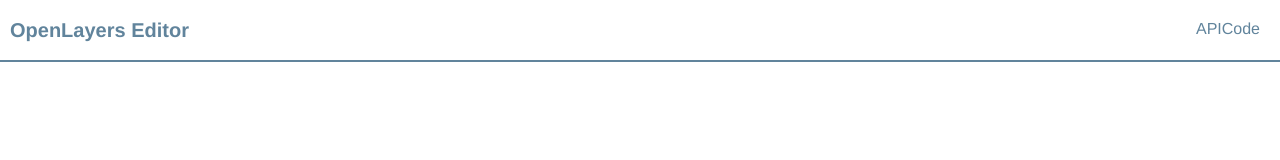
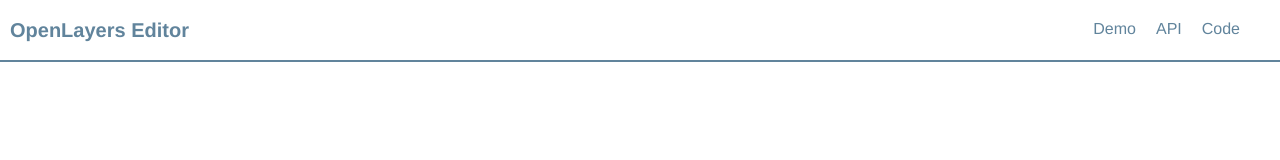
Before and after one commit to mhaertwig/ole-demo, a Vue app: page / in a window 1280 px wide. Shown: the top 160 px of the page. Built offline with nearby package versions, Linux system fonts and the light colour scheme.

Commit message:
Updated main page.

```diff
--- a/src/App.vue
+++ b/src/App.vue
@@ -3,9 +3,10 @@
     <div id="header">
       <nav>
         <div id="brand">OpenLayers Editor</div>
+        <a href="#/example">Demo</a>
         <a href="#/api">API</a>
-        <a href="https://github.com/geops/ole2">Code</a>
-        <a href="http://geops.de/blog"></a>
+        <a target="_blank" href="https://github.com/geops/ole2">Code</a>
+        <a target="_blank" href="http://geops.de/blog"></a>
       </nav>
     </div>
     <router-view></router-view>
@@ -26,7 +27,12 @@ body {
   margin: 0;
 }
 
-a, a:visited {
+body, html {
+  height: 100%;
+  overflow: hidden;
+}
+
+a {
   text-decoration: none;
 }
 
@@ -39,6 +45,7 @@ a:hover {
   -moz-osx-font-smoothing: grayscale;
   text-align: center;
   color: #2c3e50;
+  height: 100%;
 }
 
 #header {
@@ -49,8 +56,13 @@ a:hover {
   text-align: right;
 }
 
-#header a, #header a:visited {
+#header a {
   color: #61849c;
+  margin-right: 20px;
+}
+
+#header a:last-child {
+    margin-right: 0;
 }
 
 #brand {
```
